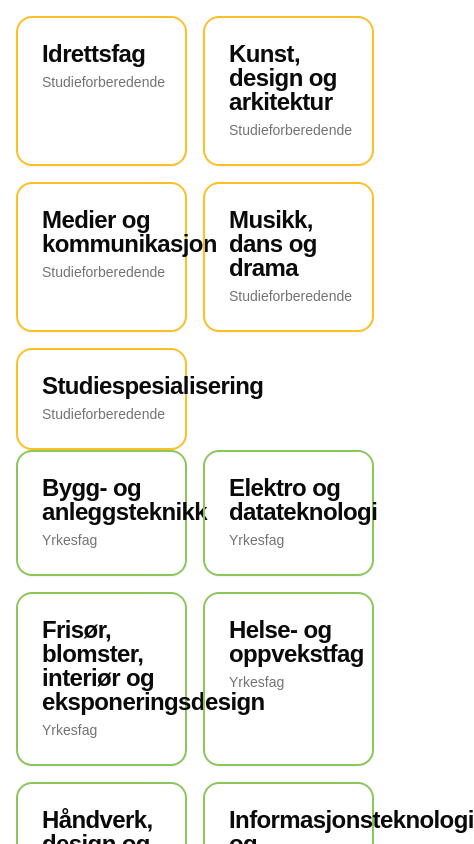
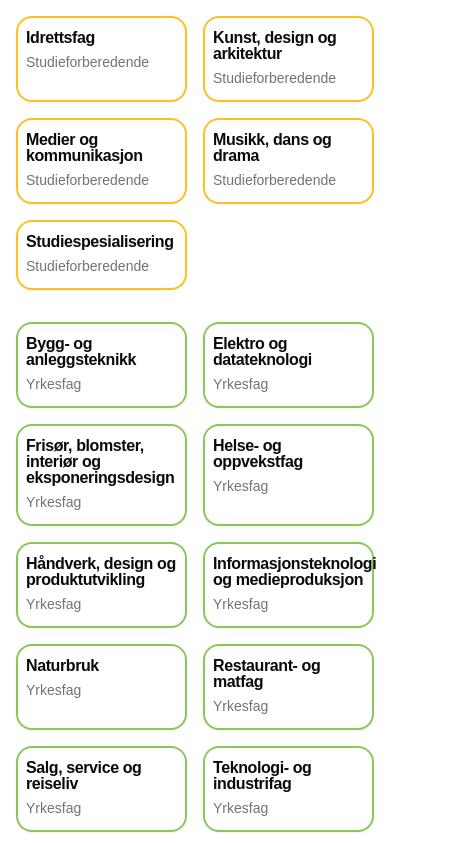
Before and after one commit to HermanErKu/fravaerskalkulator-next, a Next.js app: page / in a window 390 px wide. Shown: the top 844 px of the page, 474 px wide, since content can reach past the window. Built offline with nearby package versions, Linux system fonts and the light colour scheme.

Commit message:
made layout changes for phone

```diff
--- a/src/app/page.tsx
+++ b/src/app/page.tsx
@@ -19,7 +19,7 @@ export default function Home() {
       <div className="grid grid-cols-2 gap-4">
       {studieForberedende.map((item) => (
           <Card key={item.id} className="bg-[] border-solid border-2 border-[#fcc025] rounded-2xl cursor-pointer" onClick={() => handleCardClick(item.description, item.id)}>
-            <CardHeader>
+            <CardHeader className="px-2 py-3 md:px-3 lg:px-6 lg:py-6">
               <CardTitle>{item.name}</CardTitle>
               <CardDescription>{item.description}</CardDescription>
             </CardHeader>
@@ -27,10 +27,12 @@ export default function Home() {
         ))}
       </div>
 
+      <div className="py-4"></div>
+
       <div className="grid grid-cols-2 gap-4">
         {yrkesfag.map((item) => (
           <Card key={item.id} className="bg-[] border-solid border-2 border-[#8ac75a] rounded-2xl cursor-pointer" onClick={() => handleCardClick(item.description, item.id)}>
-            <CardHeader>
+            <CardHeader className="px-2 py-3 md:px-3 lg:px-6 lg:py-6">
               <CardTitle>{item.name}</CardTitle>
               <CardDescription>{item.description}</CardDescription>
             </CardHeader>
--- a/src/components/ui/card.tsx
+++ b/src/components/ui/card.tsx
@@ -23,7 +23,7 @@ const CardHeader = React.forwardRef<
 >(({ className, ...props }, ref) => (
   <div
     ref={ref}
-    className={cn("flex flex-col space-y-1.5 p-6", className)}
+    className={cn("flex flex-col space-y-1.5", className)}
     {...props}
   />
 ))
@@ -36,7 +36,7 @@ const CardTitle = React.forwardRef<
   <div
     ref={ref}
     className={cn(
-      "text-2xl font-semibold leading-none tracking-tight",
+      "sm:text-[16px] md:text-xl lg:text-2xl font-semibold leading-none tracking-tight",
       className
     )}
     {...props}
```
